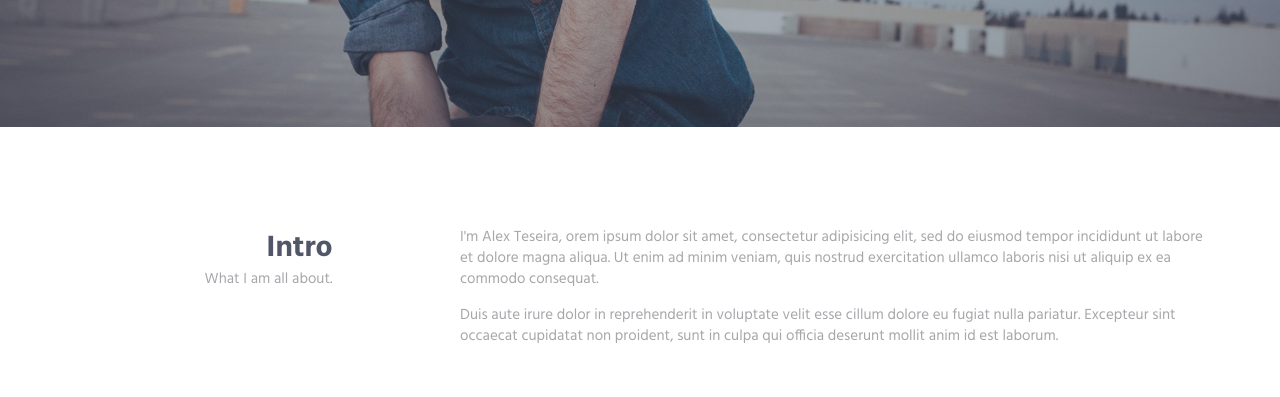
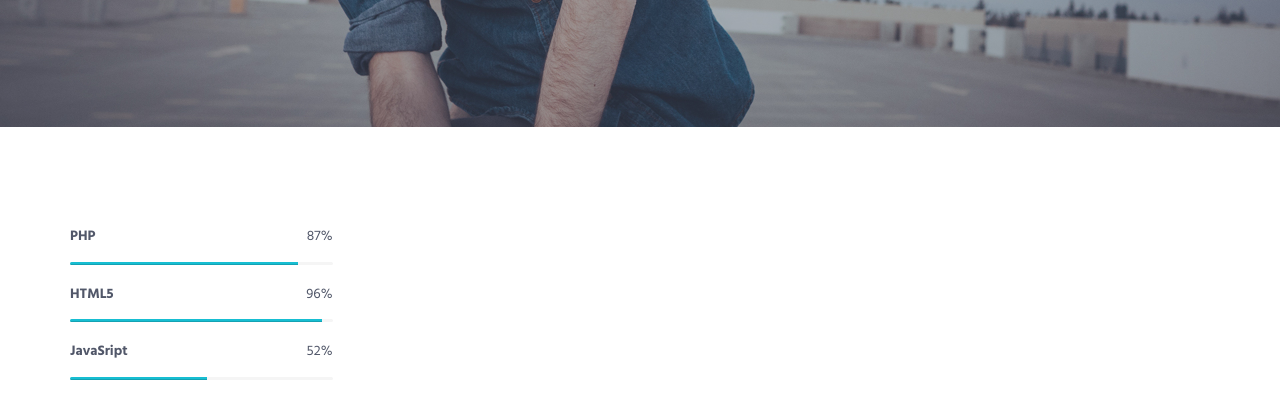
Before and after one commit to zcramar87/prueba-skills, a plain HTML site: page index.html in a window 1280 px wide. Shown: the part 534-931 px from the top of the page. Drawn offline with Linux system fonts and the light colour scheme.

Commit message:
Update index.html

```diff
--- a/index.html
+++ b/index.html
@@ -109,7 +109,7 @@
             <div class="container content-lg">
                 <div class="row">
                     <div class="col-sm-3 sm-margin-b-30">
-                        <div class="text-right sm-text-left">
+                        <!--<div class="text-right sm-text-left">
                             <h2 class="margin-b-0">Intro</h2>
                             <p>What I am all about.</p>
                         </div>
@@ -118,7 +118,7 @@
                         <div class="margin-b-60">
                             <p>I'm Alex Teseira, orem ipsum dolor sit amet, consectetur adipisicing elit, sed do eiusmod tempor incididunt ut labore et dolore magna aliqua. Ut enim ad minim veniam, quis nostrud exercitation ullamco laboris nisi ut aliquip ex ea commodo consequat.</p>
                             <p>Duis aute irure dolor in reprehenderit in voluptate velit esse cillum dolore eu fugiat nulla pariatur. Excepteur sint occaecat cupidatat non proident, sunt in culpa qui officia deserunt mollit anim id est laborum.</p>
-                        </div>
+                        </div>-->
 
                         <!-- Progress Box -->
                         <div class="progress-box">
```
